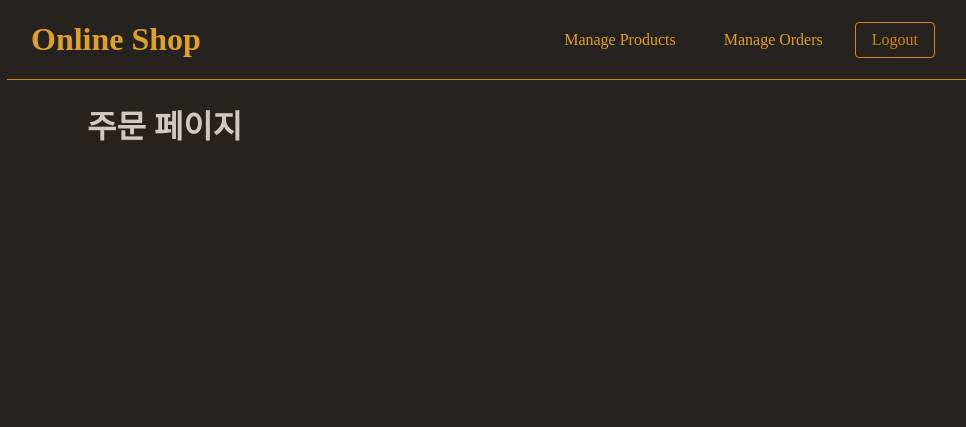
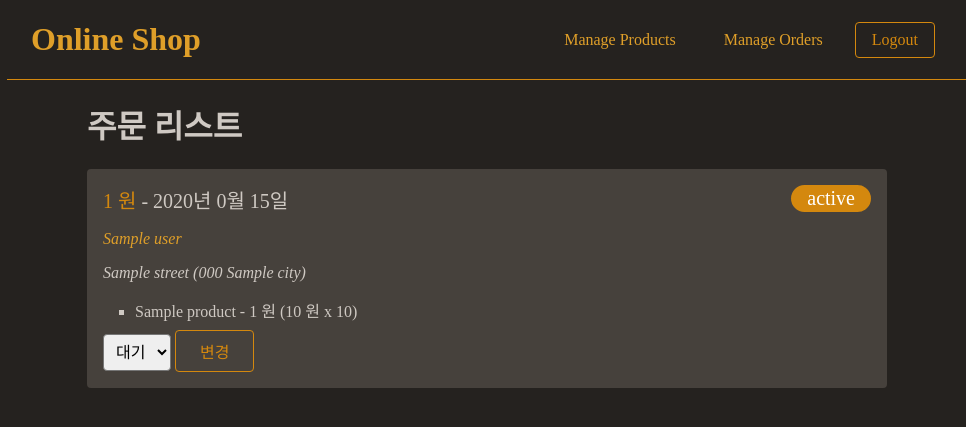
Before and after one commit to kiyomin0615/online-shop, a Node server app: template views/customer/orders/all-orders.ejs in a window 1280 px wide. Shown: the top 427 px of the page, without its empty margins (153-1119 px from the left). Run offline with Node 20, Linux system fonts and the light colour scheme; the visitor is signed in with stand-in values (Sample User, id 1); the template is opened without the code that fills it: most values are stand-ins (such as "Sample title", 1, 10 or a date in 2020); some libraries are stand-ins or nearby versions; some web fonts are replaced.

Commit message:
17. 주문 리스트

```diff
--- a/models/user.model.js
+++ b/models/user.model.js
@@ -27,7 +27,8 @@ class User {
     }
   }
 
-  static async findUserById(userId) {
+  // 아이디로 유저 찾기
+  static async findById(userId) {
     const uid = new mongodb.ObjectId(userId);
 
     return database.getDb().collection("users").findOne({_id: uid}, {projection: {password: 0}});
--- /dev/null
+++ b/public/css/orders.css
@@ -0,0 +1,56 @@
+.order-item {
+  background-color: var(--color-gray-400);
+  border-radius: var(--border-radius-small);
+  padding: var(--space-4);
+  margin: var(--space-4) 0;
+}
+
+.order-summary {
+  display: flex;
+  flex-direction: column;
+  justify-content: space-between;
+  align-items: center;
+  gap: var(--space-4);
+  margin-bottom: var(--space-2);
+}
+
+.order-summary h2,
+.order-summary p {
+  font-size: 1.25rem;
+  font-weight: normal;
+  margin: 0;
+}
+
+.order-item-price {
+  color: var(--color-primary-500);
+}
+
+.order-item .status {
+  display: flex;
+  min-width: 15rem;
+}
+
+.order-item .status .badge {
+  margin-right: var(--space-4);
+}
+
+.order-details ul {
+  list-style: square;
+  margin-left: var(--space-8);
+}
+
+.order-details li {
+  margin-bottom: var(--space-2);
+}
+
+.order-item select {
+  font: inherit;
+  padding: var(--space-2);
+  border-radius: var(--border-radius-small);
+}
+
+@media (min-width: 48rem) {
+  .order-summary {
+    flex-direction: row;
+  }
+}
--- /dev/null
+++ b/public/js/order-management.js
@@ -0,0 +1,45 @@
+const updateOrderFormEls = document.querySelectorAll(
+  '.order-actions form'
+);
+
+async function updateOrder(event) {
+  event.preventDefault();
+  const formEl = event.target;
+
+  const formData = new FormData(formEl); // HTML Form 요소 데이터
+  const status = formData.get('status');
+  const orderId = formData.get('orderId');
+  const csrfToken = formData.get('_csrf');
+
+  let response;
+
+  try {
+    response = await fetch(`/admin/orders/${orderId}`, {
+      method: 'PATCH',
+      body: JSON.stringify({
+        status: status,
+        _csrf: csrfToken,
+      }),
+      headers: {
+        "Content-Type": "application/json",
+      },
+    });
+  } catch (error) {
+    alert("주문 상태를 변경할 수 없습니다.");
+    return;
+  }
+
+  if (!response.ok) {
+    alert("주문 상태를 변경할 수 없습니다.");
+    return;
+  }
+
+  const responseData = await response.json();
+
+  form.parentElement.parentElement.querySelector('.badge').textContent =
+    responseData.stats;
+}
+
+for (const updateOrderFormEl of updateOrderFormEls) {
+  updateOrderFormEl.addEventListener('submit', updateOrder);
+}
--- a/views/customer/orders/all-orders.ejs
+++ b/views/customer/orders/all-orders.ejs
@@ -1,10 +1,12 @@
-<%- include("../../shared/includes/head", {pageTitle: "Order"}) %>
-<link rel="stylesheet" href="/css/products.css">
+<%- include("../../shared/includes/head", {pageTitle: "Orders List"}) %>
+<link rel="stylesheet" href="/css/orders.css">
+<script src="/js/order-management.js" defer></script>
 </head>
 
 <body>
 <%- include("../../shared/includes/header") %>
 <main>
-  <h1>주문 페이지</h1>
+  <h1>주문 리스트</h1>
+  <%- include("../../shared/includes/order-list", {orders: orders}) %>
 </main>
 <%- include("../../shared/includes/footer") %>
--- /dev/null
+++ b/views/shared/includes/order-item.ejs
@@ -0,0 +1,35 @@
+<article class="order-item">
+  <header class="order-summary">
+    <h2><span class="order-item-price"><%= order.productData.totalPrice %> 원</span> - <%= order.date.getFullYear() %>년 <%= order.date.getMonth() %>월 <%= order.date.getDate() %>일</h2>
+    <p><span class="badge"><%= order.status %></span></p>
+  </header>
+
+  <section class="order-details">
+    <% if (locals.isAdmin) { %>
+      <address>
+        <p><a href="mailto:<%= order.userData.email %>"><%= order.userData.name %></a></p>
+        <p><%= order.userData.address.street %> (<%= order.userData.address.postal %> <%= order.userData.address.city %>)</p>
+      </address>
+    <% } %>
+    <ul>
+      <% for (let item of order.productData.items) { %>
+        <li><%= item.product.title %> - <%= item.totalPrice %> 원 (<%= item.product.price %> 원 x <%= item.quantity %>)</li>
+      <% } %>
+    </ul>
+  </section>
+
+  <% if (locals.isAdmin) { %>
+    <section class="order-actions">
+      <form>
+        <input type="hidden" name="_csrf" value="<%= locals.csrfToken %>">
+        <input type="hidden" name="orderId" value="<%= order.id %>">
+        <select name="status">
+          <option value="pending" <% if (order.status === "대기") { %>selected<% } %>>대기</option>
+          <option value="fulfilled" <% if (order.status === "성공") { %>selected<% } %>>성공</option>
+          <option value="cancelled" <% if (order.status === "취소") { %>selected<% } %>>취소</option>
+        </select>
+        <button class="btn btn-alt">변경</button>
+      </form>
+    </section>
+  <% } %>
+</article>
--- /dev/null
+++ b/views/shared/includes/order-list.ejs
@@ -0,0 +1,7 @@
+<ol>
+  <% for (let order of orders) { %>
+    <li>
+      <%- include("order-item", {order: order}) %>
+    </li>
+  <% } %>
+</ol>
```
Also changed, not shown: controllers/orders.controller.js (+8 -3 lines), models/order.model.js (+50 -4 lines).
